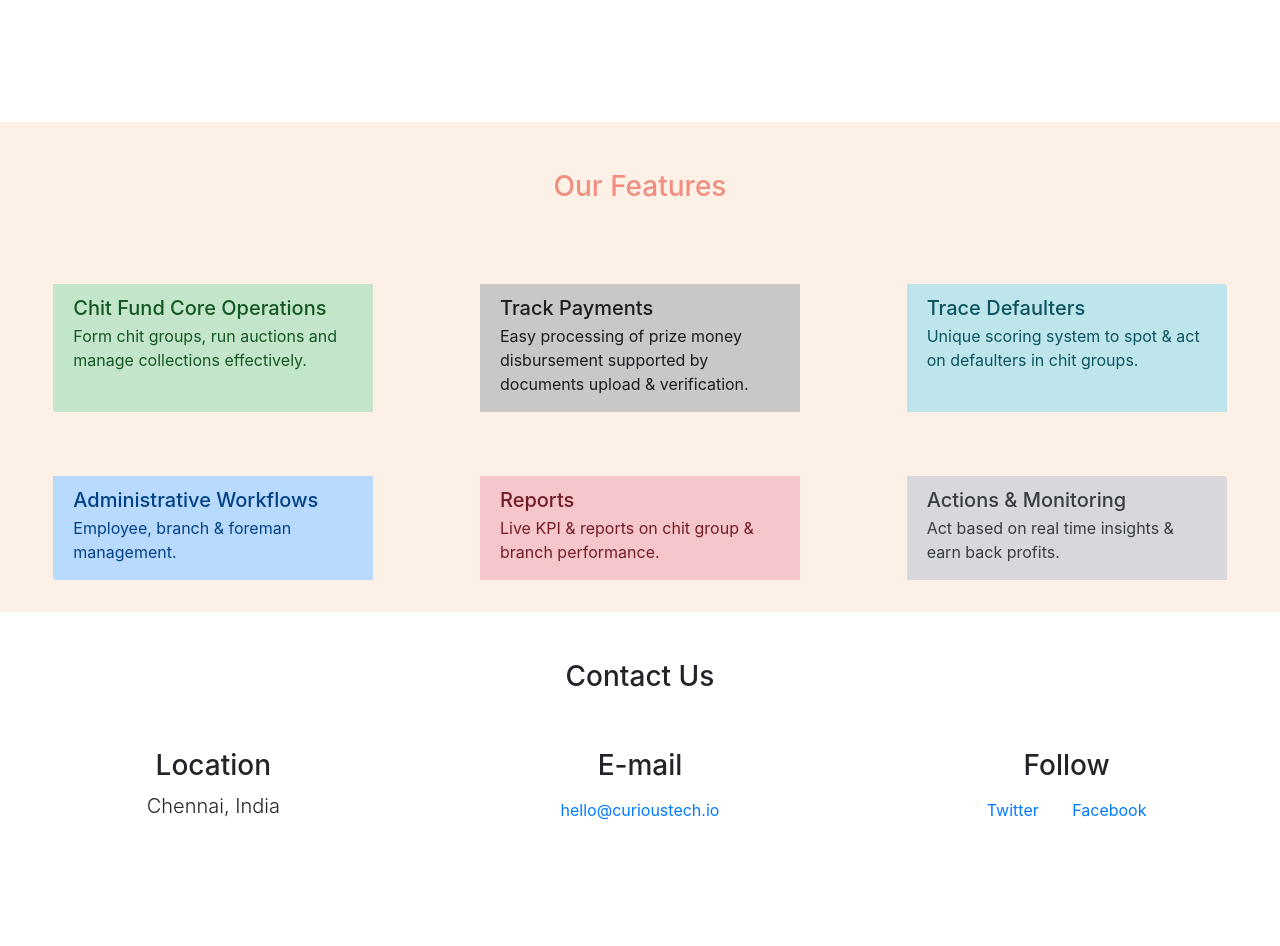
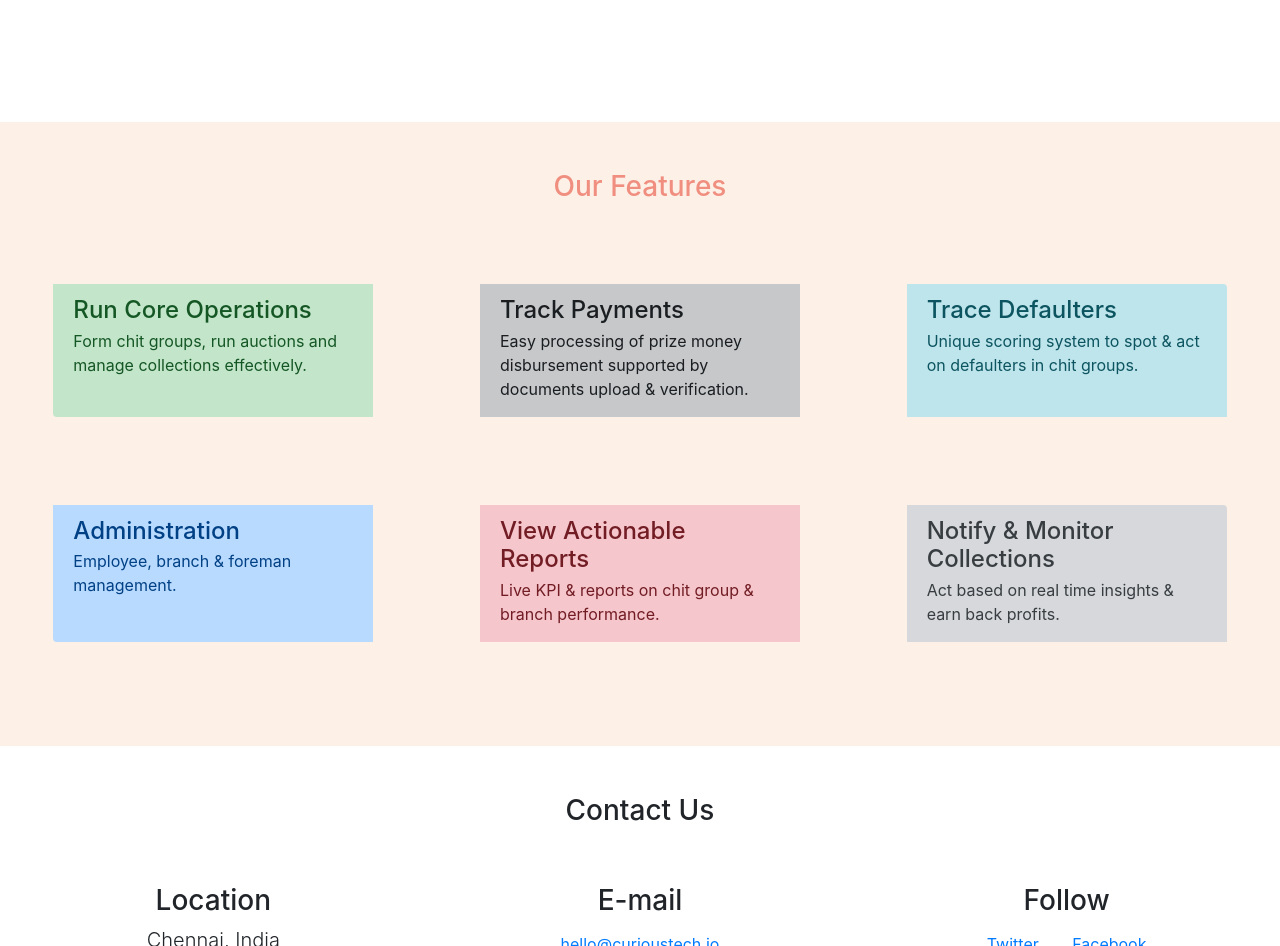
Before and after one commit to curious-tech/curious-tech.github.io, a plain HTML site: page index.html in a window 1280 px wide. Shown: the part 780-1726 px from the top of the page. Before the commit the page ends 1665 px from the top, so only its background shows below. Drawn offline with nearby package versions, Linux system fonts and the light colour scheme.

Commit message:
Minor corrections

```diff
--- a/index.html
+++ b/index.html
@@ -51,7 +51,7 @@
         <h3>Secure, cloud based software to effectively manage chit funds. Processed 45,000+ enrolments with 1,000+ cr. cumulative turn over.</h3>
       </div>
     </div>
-    <div class="row no-gutters page-3">
+    <div class="row no-gutters page-3 pb-5">
       <div class="col-md-12 text-center">
         <h3>Our Features</h3>
       </div>
@@ -59,40 +59,41 @@
         <ul class="list-group list-group-horizontal list-group-flush">
           <li class="list-group-item list-group-item-success col-md-3">
             <div class="d-flex justify-content-between">
-              <h5 class="mb-1">Chit Fund Core Operations</h5>
+              <h4 class="mb-1">Run Core Operations</h4>
             </div>
             <p class="mb-1">Form chit groups, run auctions and manage collections effectively.</p>
           </li>
           <li class="list-group-item list-group-item-dark col-md-3">
             <div class="d-flex justify-content-between">
-              <h5 class="mb-1">Track Payments</h5>
+              <h4 class="mb-1">Track Payments</h4>
             </div>
             <p class="mb-1">Easy processing of prize money disbursement supported by documents upload & verification.</p>
           </li>
           <li class="list-group-item list-group-item-info col-md-3">
             <div class="d-flex justify-content-between">
-              <h5 class="mb-1">Trace Defaulters</h5>
+              <h4 class="mb-1">Trace Defaulters</h4>
             </div>
             <p class="mb-1">Unique scoring system to spot & act on defaulters in chit groups.</p></li>
         </ul>
       </div>
-      <div class="col-md-12">
+      <hr class="my-4" />
+      <div class="col-md-12 py-4">
         <ul class="list-group list-group-horizontal list-group-flush">
           <li class="list-group-item list-group-item-primary col-md-3">
             <div class="d-flex justify-content-between">
-              <h5 class="mb-1">Administrative Workflows</h5>
+              <h4 class="mb-1">Administration</h4>
             </div>
             <p class="mb-1">Employee, branch & foreman management.</p>
           </li>
           <li class="list-group-item list-group-item-danger col-md-3">
             <div class="d-flex justify-content-between">
-              <h5 class="mb-1">Reports</h5>
+              <h4 class="mb-1">View Actionable Reports</h4>
             </div>
             <p class="mb-1">Live KPI & reports on chit group & branch performance.</p>
           </li>
           <li class="list-group-item list-group-item-secondary col-md-3">
             <div class="d-flex justify-content-between">
-              <h5 class="mb-1">Actions & Monitoring</h5>
+              <h4 class="mb-1">Notify & Monitor Collections</h4>
             </div>
             <p class="mb-1">Act based on real time insights & earn back profits.</p>
           </li>
```
